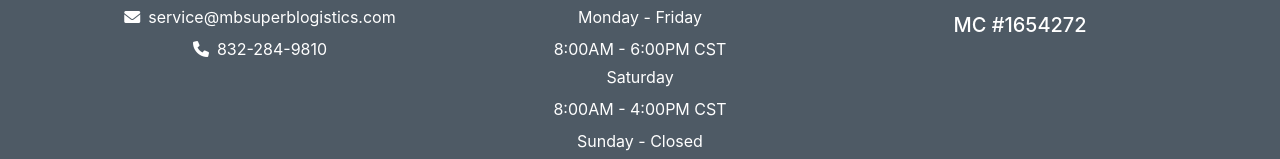
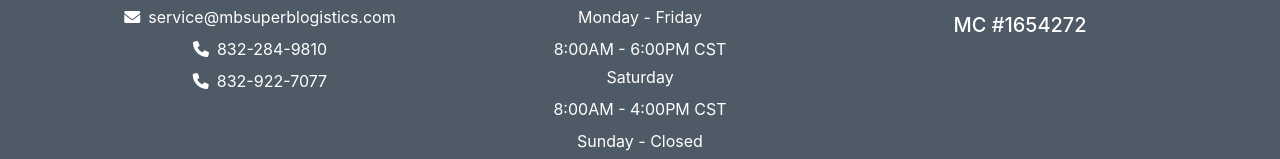
Before and after one commit to V381/V-Website, a website: page index.html in a window 1280 px wide. Shown: the part 8287-8446 px from the top of the page. Drawn offline with nearby package versions, Linux system fonts and the light colour scheme; some packages are replaced by stand-ins of ours; a script that the page names is missing.

Commit message:
add one more phone number

```diff
--- a/index.html
+++ b/index.html
@@ -620,6 +620,7 @@
                         <p class="mb-2"><i class="fas fa-map-marker-alt me-2 mr-2 "></i>KATY, TX</p>
                         <p class="mb-2"><i class="fas fa-envelope me-2 mr-2"></i>service@mbsuperblogistics.com</p>
                         <p class="mb-2"><i class="fas fa-phone me-2 mr-2"></i>832-284-9810</p>
+                        <p class="mb-2"><i class="fas fa-phone me-2 mr-2"></i>832-922-7077</p>
                     </div>
 
                     <!-- Business Hours Column -->
```
